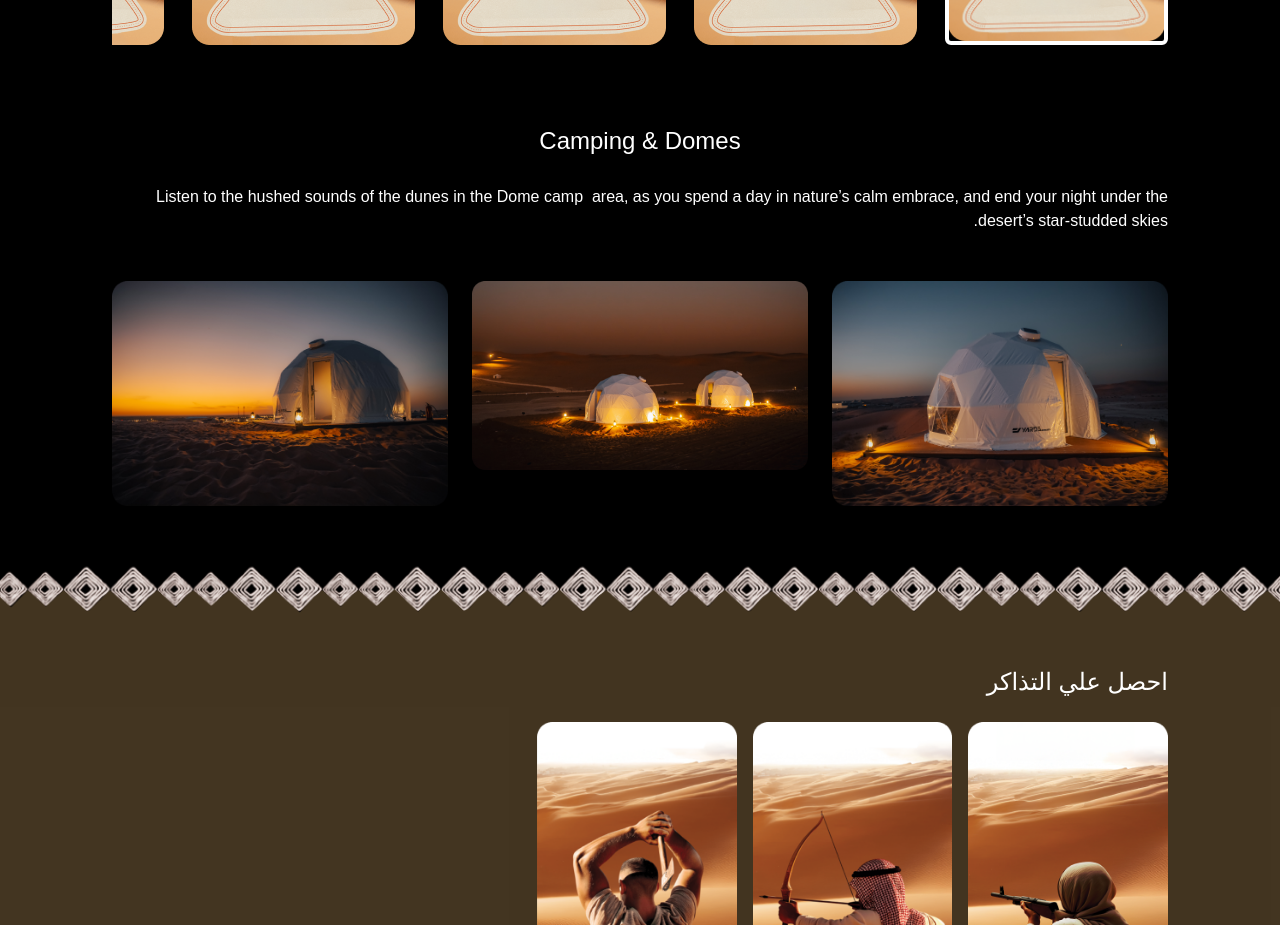
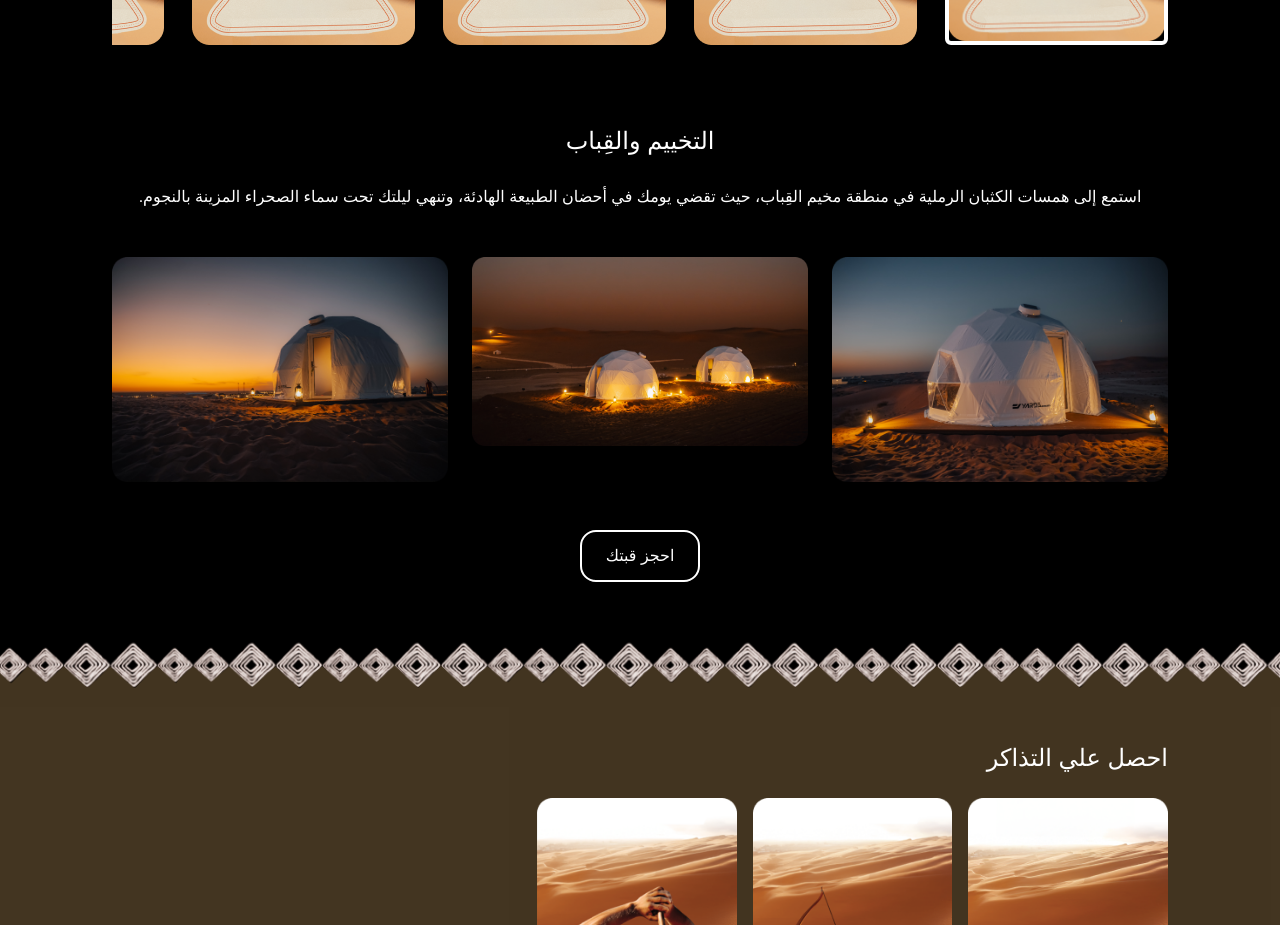
Before and after one commit to abdelrahman-mohamed-010/arabian-landing-page, a Next.js app: page /lang/ar in a window 1280 px wide. Shown: the part 6660-7585 px from the top of the page. Built offline with nearby package versions, Linux system fonts and the light colour scheme.

Commit message:
add btn for camping section

```diff
--- a/app/lang/[lang]/page.js
+++ b/app/lang/[lang]/page.js
@@ -84,7 +84,7 @@ const Page = async ({ params }) => {
       <Heritage translations={translations} />
       <Dbr translations={translations} />
       <Slider items={dummyData} />
-      <Camping />
+      <Camping translations={translations} />
       <BookTicket translations={translations} />
       <ContactForm translations={translations} />
       <Sponsers />
--- a/components/Camping.jsx
+++ b/components/Camping.jsx
@@ -1,25 +1,29 @@
-import React from 'react'
+import React from "react";
 
-const Camping = () => {
+const Camping = ({ translations }) => {
   return (
     <section className="px-4 md:px-28 2xl:px-40">
       <div className=" text-white  max-sm:gap-3 flex flex-col gap-7 items-center w-full justify-center">
-        <h1 className=" lg:text-2xl ">Camping & Domes</h1>
-        <p className=' max-sm:text-sm'>
-          Listen to the hushed sounds of the dunes in the Dome camp  area, as
-          you spend a day in nature’s calm embrace, and end your night under the
-          desert’s star-studded skies.
-        </p>
+        <h1 className=" lg:text-2xl ">{translations.camp.title}</h1>
+        <p className=" max-sm:text-sm">{translations.camp.desc}</p>
       </div>
       <div className="wrapper flex justify-center items-center my-12 max-sm:my-8">
         <div className="grid grid-cols-1  md:grid-cols-3  gap-6">
-          <img src="/images/first.png" alt="" className=' w-full' />
-          <img src="/images/second.png" alt="" className=' w-full' />
-          <img src="/images/third.png" alt="" className=' w-full' />
+          <img src="/images/first.png" alt="" className=" w-full" />
+          <img src="/images/second.png" alt="" className=" w-full" />
+          <img src="/images/third.png" alt="" className=" w-full" />
         </div>
+      </div>
+      <div className=" w-full flex justify-center mb-12">
+        <button
+          type="submit"
+          className="w-fit rounded-2xl py-2 md:py-3 px-4 md:px-6 bg-black border-2 border-white text-white focus:outline-none text-sm md:text-base"
+        >
+          {translations.camp.btn}
+        </button>
       </div>
     </section>
   );
-}
+};
 
-export default Camping
+export default Camping;
--- a/public/locales/ar.json
+++ b/public/locales/ar.json
@@ -47,5 +47,10 @@
   "footer": {
     "privacy_policy": "سياسة الخصوصية",
     "terms_conditions": "الشروط والأحكام"
+  },
+  "camp": {
+    "title": "التخييم والقِباب",
+    "desc": "استمع إلى همسات الكثبان الرملية في منطقة مخيم القِباب، حيث تقضي يومك في أحضان الطبيعة الهادئة، وتنهي ليلتك تحت سماء الصحراء المزينة بالنجوم.",
+    "btn": "احجز قبتك"
   }
 }
--- a/public/locales/en.json
+++ b/public/locales/en.json
@@ -46,5 +46,10 @@
   "footer": {
     "privacy_policy": "PRIVACY POLICY",
     "terms_conditions": "TERMS & CONDITIONS"
+  },
+  "camp": {
+    "title": "Camping & Domes",
+    "desc": "Listen to the hushed sounds of the dunes in the Dome camp  area, as you spend a day in nature’s calm embrace, and end your night under the desert’s star-studded skies.",
+    "btn": "Book Your Dome"
   }
 }
```
